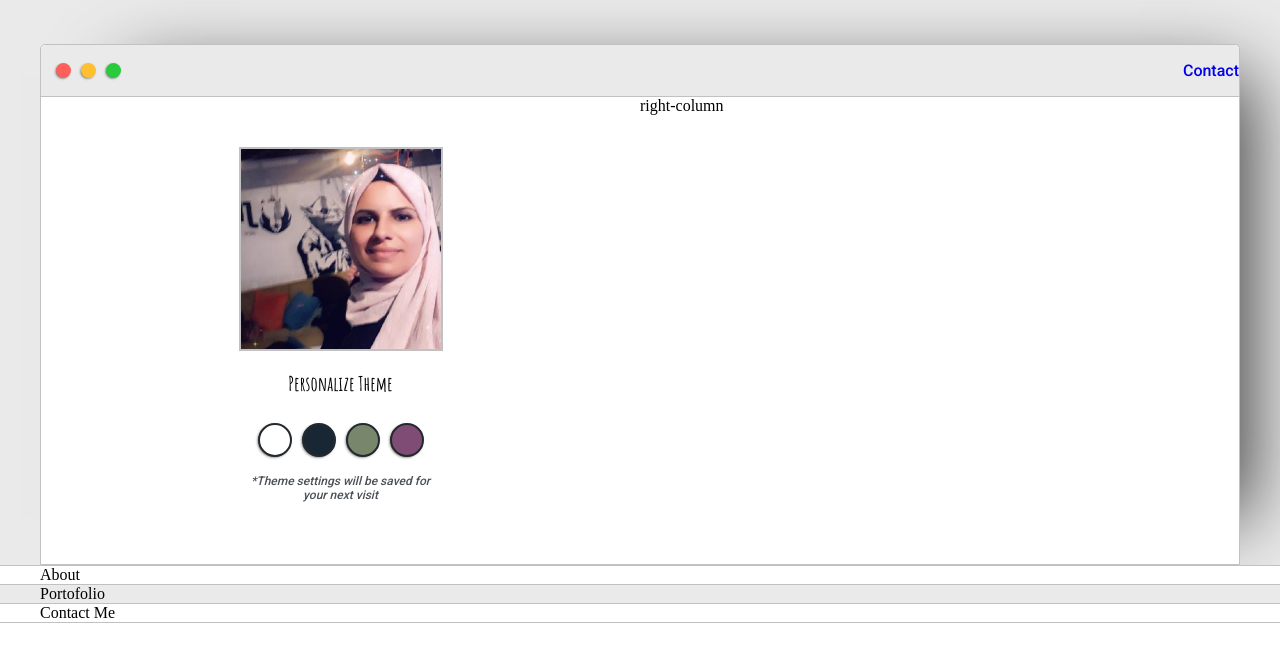
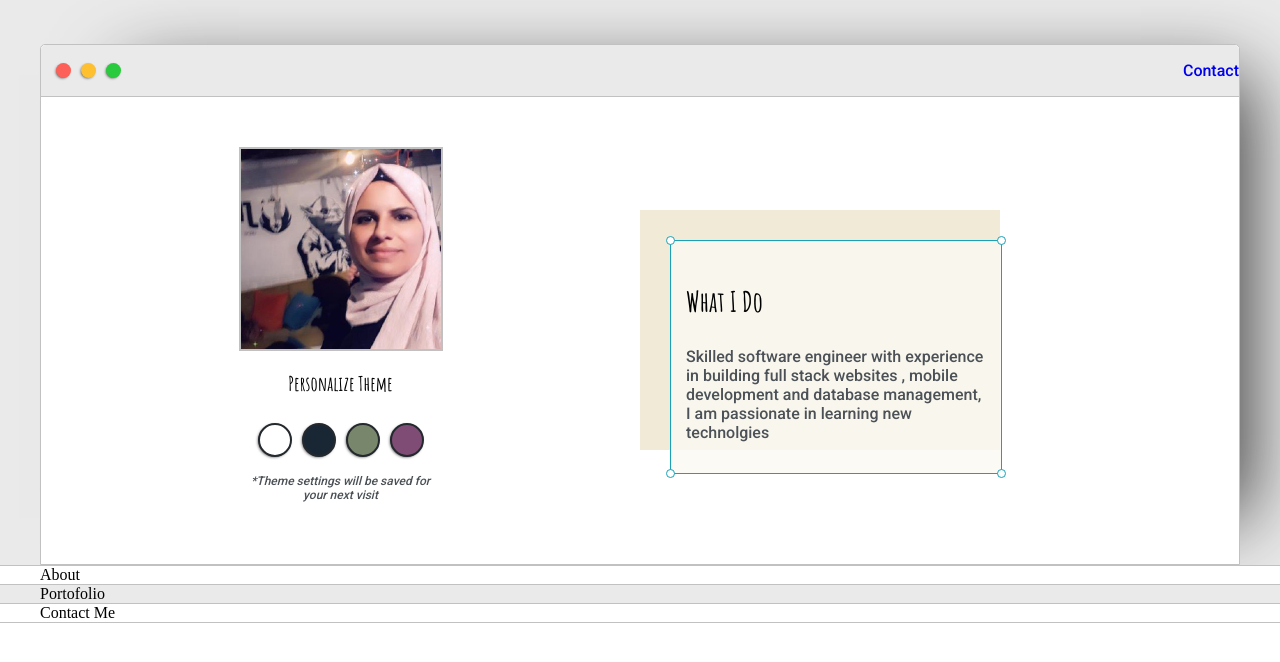
Before and after one commit to mahanbahin/myPortfolio, a plain HTML site: page index.html in a window 1280 px wide. Shown: the part 120-782 px from the top of the page. Drawn offline with Linux system fonts and the light colour scheme.

Commit message:
intro section ready

```diff
--- a/index.html
+++ b/index.html
@@ -41,7 +41,16 @@
                 <p id="settings-note">*Theme settings will be saved for <br>your next visit</p>
             </div>
             <div class="right-column">
-                right-column
+                <div id="prev-shadow">
+                    <div id="preveiw">
+                        <div id="tl-corner" class="corner"></div>
+                        <div id="tr-corner" class="corner"></div>
+                        <h3>What I Do</h3>
+                        <p>Skilled software engineer with experience in building full stack websites , mobile development and database management, I am passionate in learning new technolgies</p>
+                        <div id="br-corner" class="corner"></div>
+                        <div id="bl-corner" class="corner"></div>
+                    </div>
+                </div>
             </div>
         </div>
         </div>
--- a/style.css
+++ b/style.css
@@ -6,6 +6,8 @@
     --secondaryText : #4b5156;
     --borderColor : #c1c1c1;
     --themeDotBorder: #24292e;
+    --previewBg: rgb(251, 249, 243, 0.8);
+    --prevShadow: #f0ead6;
 }
 html, body {
     padding: 0;
@@ -160,6 +162,48 @@ grid-template-areas:
 }
 .right-column{
     grid-area:right-column;
+    display: grid;
+    align-content: center;
+    padding-top: 50px;
+    padding-bottom: 50px;
+}
+#prev-shadow{
+    background-color: var(--prevShadow);
+    width: 300px;
+    height: 180px;
+    padding: 30px;
+    padding-top: 30px;
+}
+#preveiw{
+    width: 300px;
+    border: 1.5px solid #17a2b8;
+    background-color: var(--previewBg);
+    padding: 15px;
+    position: relative;
+}
+.corner{
+    width: 7px;
+    height: 7px;
+    border-radius: 50%;
+    border: 1.5px solid #17a2b8;
+    background-color: #fff;
+    position: absolute;
+}
+#tl-corner{
+    top: -5px;
+    left: -5px;
+}
+#tr-corner{
+    top: -5px;
+    right: -5px;
+}
+#br-corner{
+    bottom:  -5px;
+    right: -5px;
+}
+#bl-corner{
+    bottom: -5px;
+    left: -5px;
 }
 .main-container{
     width:1200px;
@@ -171,3 +215,16 @@ grid-template-areas:
         width: 95%
     }
 }
+@media screen and (max-width: 800px){
+    .intro-wrapper{
+        grid-template-columns: 1fr;
+        grid-template-areas:
+            'nav-wrapper'
+            'left-column'
+            'right-column'
+            ;
+        }
+        .right-column{
+            justify-content: center;
+        }
+}
```
